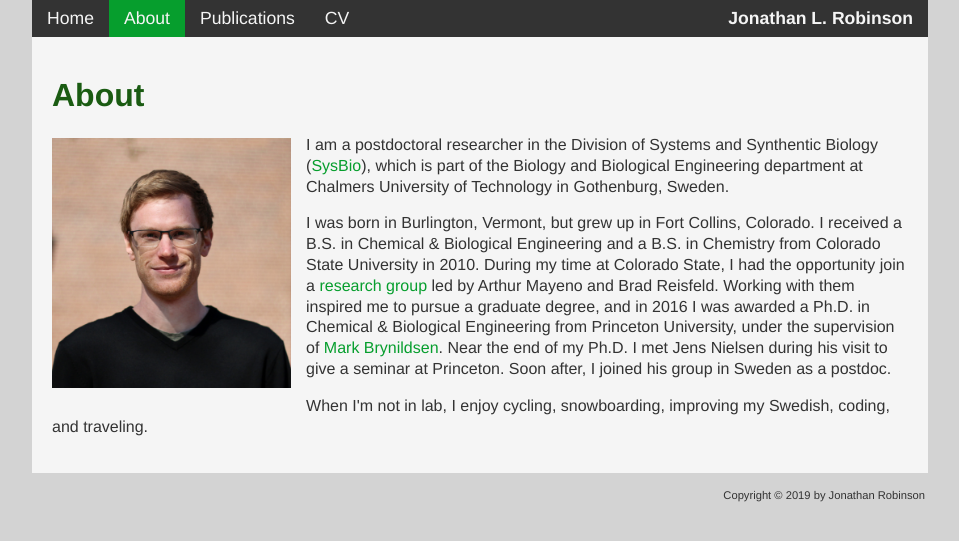
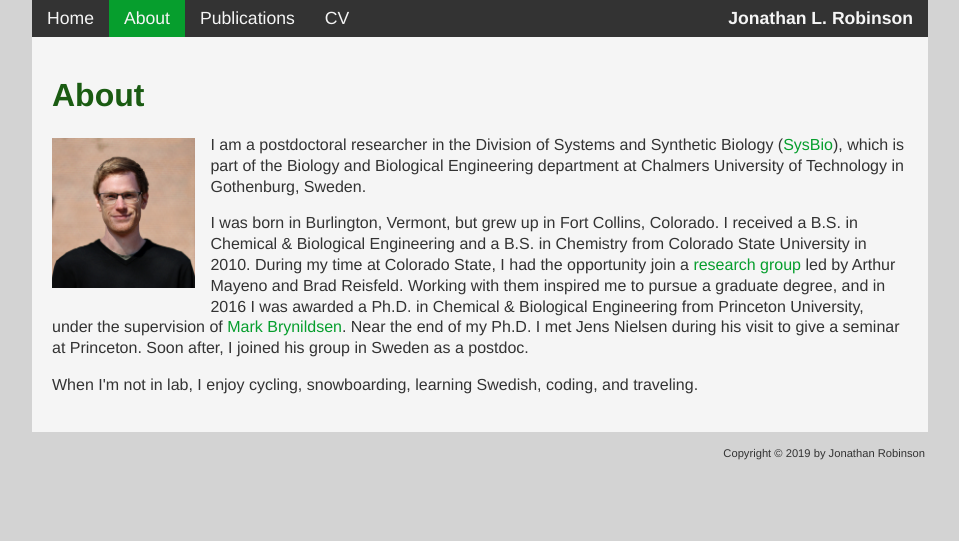
Before and after one commit to JonathanRob/JonathanRob.github.io, a Jekyll site: the page built from about.html, in a window 1280 px wide. Shown: the top 541 px of the page, without its empty margins (160-1119 px from the left). Built offline with Jekyll 4.4.1, drawn with Linux system fonts in a browser that asks for light colours.

Commit message:
style: about.html reduce image size and correct another typo

```diff
--- a/about.html
+++ b/about.html
@@ -8,13 +8,13 @@ title: about
 	<h1>About</h1>
 
 	<div>
-		<img src="images/JonathanRobinson.JPG" style="float:left; height: 250px; padding-right: 15px; padding-top: 3px; padding-bottom: 15px">
+		<img src="images/JonathanRobinson.JPG" style="float:left; height: 150px; padding-right: 15px; padding-top: 3px; padding-bottom: 15px">
 
-		<p>I am a postdoctoral researcher in the Division of Systems and Synthentic Biology (<a href="https://www.sysbio.se/">SysBio</a>), which is part of the Biology and Biological Engineering department at Chalmers University of Technology in Gothenburg, Sweden.</p>
+		<p>I am a postdoctoral researcher in the Division of Systems and Synthetic Biology (<a href="https://www.sysbio.se/">SysBio</a>), which is part of the Biology and Biological Engineering department at Chalmers University of Technology in Gothenburg, Sweden.</p>
 
 		<p>I was born in Burlington, Vermont, but grew up in Fort Collins, Colorado. I received a B.S. in Chemical & Biological Engineering and a B.S. in Chemistry from Colorado State University in 2010. During my time at Colorado State, I had the opportunity join a <a href='http://qspt.colostate.edu/'>research group</a> led by Arthur Mayeno and Brad Reisfeld. Working with them inspired me to pursue a graduate degree, and in 2016 I was awarded a Ph.D. in Chemical & Biological Engineering from Princeton University, under the supervision of <a href="https://brynildsenlab.princeton.edu/">Mark Brynildsen</a>. Near the end of my Ph.D. I met Jens Nielsen during his visit to give a seminar at Princeton. Soon after, I joined his group in Sweden as a postdoc.</p>
 
-		<p>When I'm not in lab, I enjoy cycling, snowboarding, improving my Swedish, coding, and traveling.</p>
+		<p>When I'm not in lab, I enjoy cycling, snowboarding, learning Swedish, coding, and traveling.</p>
 	</div>
 
 </div>
```
